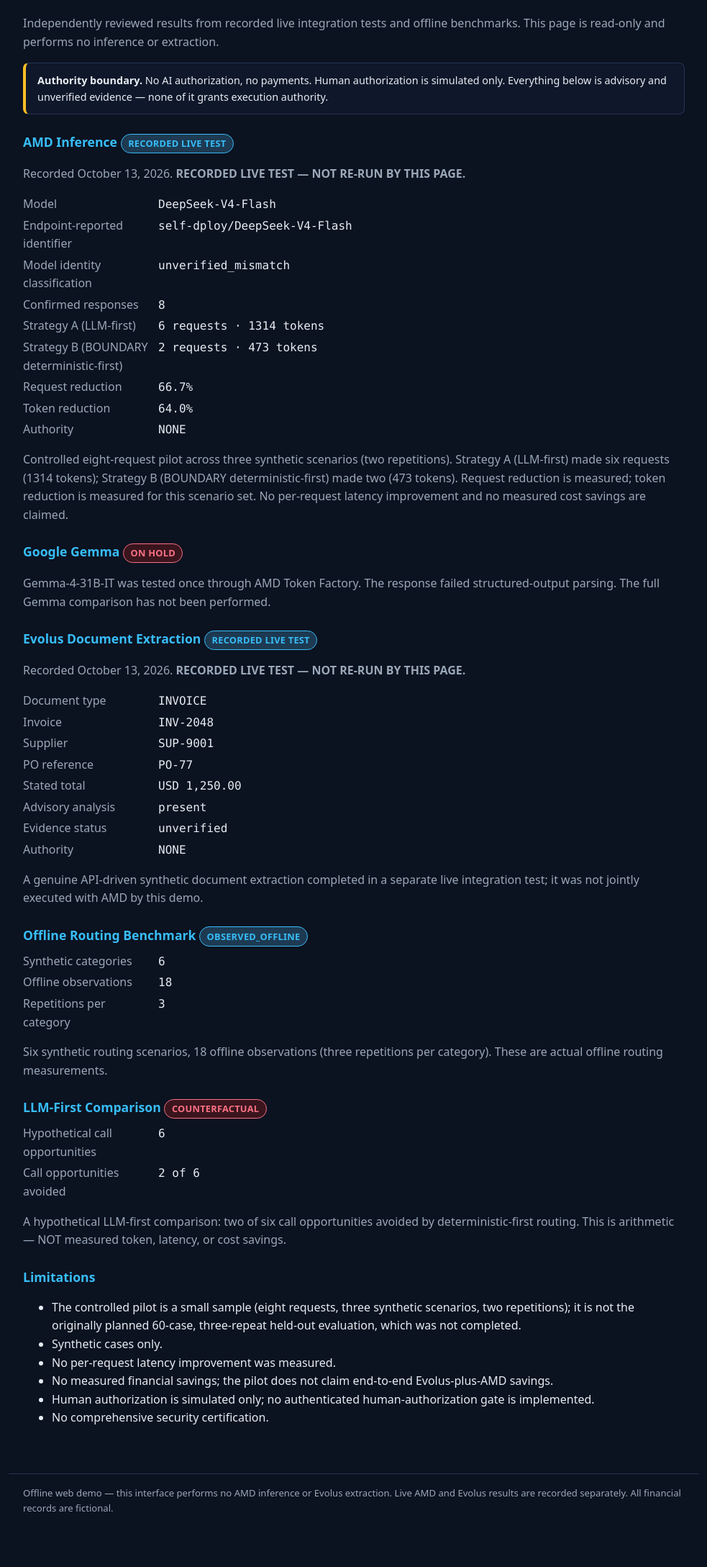
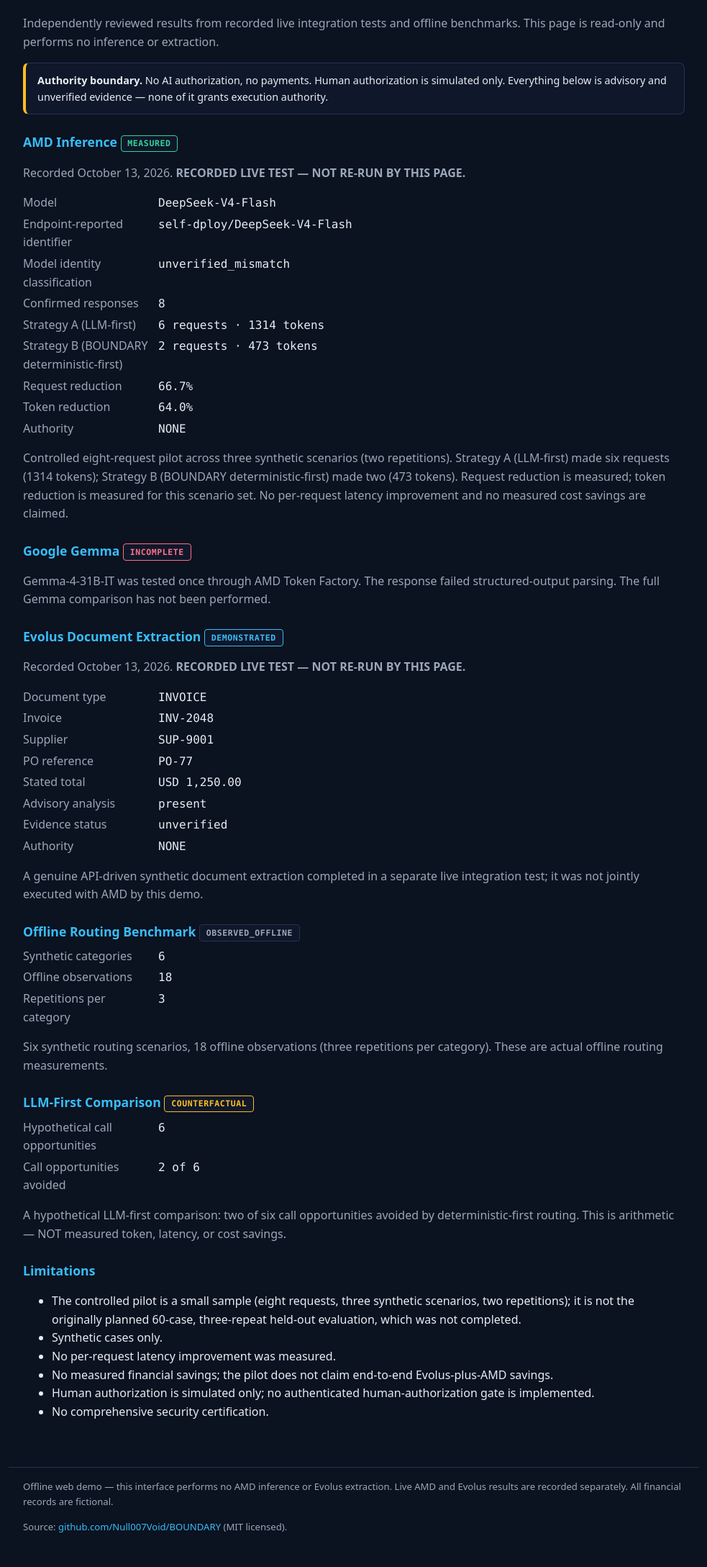
Before and after one commit to Null007Void/BOUNDARY, a FastAPI app: page /evidence in a window 1280 px wide. Shown: the part 194-2371 px from the top of the page at 72% size, without its empty margins (148-1131 px from the left). Before the commit the page ends 2294 px from the top, so only its background shows below. Run offline with FastAPI, Linux system fonts and the light colour scheme.

Commit message:
S4F.12: judge evidence clarity (status labels, zero-call indicators, source link)
- Add MEASURED/DEMONSTRATED/OBSERVED_OFFLINE/COUNTERFACTUAL/INCOMPLETE status labels to the evidence page (underlying provenance preserved)
- Add zero-model-call indicator on deterministic (CASE-1) and held (CASE-3) cases
- Add MIT-licensed public source link to homepage and evidence footers
- 4 regression tests (status labels, zero-call indicators, source links)

```diff
--- a/boundary/evidence.py
+++ b/boundary/evidence.py
@@ -10,6 +10,7 @@ private URLs, or personal account identifiers are present.
 
 AMD_EVIDENCE = {
     "provenance": "RECORDED LIVE TEST",
+    "status": "MEASURED",
     "recorded_at": "October 13, 2026",
     "model_id": "DeepSeek-V4-Flash",
     "endpoint_model_id": "self-dploy/DeepSeek-V4-Flash",
@@ -32,6 +33,7 @@ AMD_EVIDENCE = {
 
 EVOLUS_EVIDENCE = {
     "provenance": "RECORDED LIVE TEST",
+    "status": "DEMONSTRATED",
     "recorded_at": "October 13, 2026",
     "document_type": "INVOICE",
     "invoice_id": "INV-2048",
--- a/static/style.css
+++ b/static/style.css
@@ -293,6 +293,35 @@ h3 { font-size: 1rem; margin: 0 0 0.25rem; }
 
 /* How-it-works process strip */
 .how { margin: 0 0 1.5rem; }
+
+/* Evidence status labels */
+.status-label {
+  display: inline-block;
+  padding: 0.1rem 0.55rem;
+  border-radius: 4px;
+  font-family: var(--font-mono);
+  font-size: 0.72rem;
+  font-weight: 700;
+  letter-spacing: 0.05em;
+  border: 1px solid var(--border);
+  color: var(--text-muted);
+  background: var(--obsidian-2);
+  vertical-align: middle;
+}
+.status-label--measured { color: var(--emerald); border-color: var(--emerald); }
+.status-label--demonstrated { color: var(--cyan); border-color: var(--cyan); }
+.status-label--offline { color: var(--text-muted); border-color: var(--border); }
+.status-label--counterfactual { color: var(--amber); border-color: var(--amber); }
+.status-label--incomplete { color: var(--coral); border-color: var(--coral); }
+
+.zero-call {
+  margin: 0.5rem 0 0.75rem;
+  display: flex;
+  align-items: center;
+  gap: 0.5rem;
+  flex-wrap: wrap;
+}
+
 .process-strip {
   list-style: none; margin: 0.75rem 0; padding: 0;
   display: flex; flex-wrap: wrap; gap: 0.5rem;
--- a/templates/case_detail.html
+++ b/templates/case_detail.html
@@ -102,6 +102,12 @@
     </ol>
 
     <h2>Selective Intelligence &mdash; B3 Routing</h2>
+    {% if routing and routing.model_calls == 0 %}
+    <div class="zero-call">
+      <span class="status-label status-label--offline">0 MODEL CALLS</span>
+      <span class="muted">{% if routing.route == "HELD" %}Held on trusted lookup state &mdash; no model was invoked.{% else %}Resolved deterministically &mdash; no model was invoked.{% endif %}</span>
+    </div>
+    {% endif %}
     {% if routing and routing.model_calls > 0 %}
     <div class="notice notice--info">
       <strong>OFFLINE SIMULATION &mdash; NO LIVE AMD REQUEST.</strong> The model output below is
--- a/templates/cases.html
+++ b/templates/cases.html
@@ -92,6 +92,7 @@
     Offline web demo &mdash; this interface performs no AMD inference or Evolus extraction.
     Live AMD and Evolus results are recorded separately (see Evidence &amp; Performance).
     All financial records are fictional.
+    <p>Source: <a href="https://github.com/Null007Void/BOUNDARY">github.com/Null007Void/BOUNDARY</a> (MIT licensed).</p>
   </footer>
 </body>
 </html>
--- a/templates/evidence.html
+++ b/templates/evidence.html
@@ -29,7 +29,7 @@
     </div>
 
     <section>
-      <h2>AMD Inference <span class="pill pill--info">{{ amd.provenance }}</span></h2>
+      <h2>AMD Inference <span class="status-label status-label--measured">{{ amd.status }}</span></h2>
       <p class="muted">Recorded {{ amd.recorded_at }}. <strong>RECORDED LIVE TEST &mdash; NOT RE-RUN BY THIS PAGE.</strong></p>
       <dl class="facts">
         <div><dt>Model</dt><dd class="mono">{{ amd.model_id }}</dd></div>
@@ -46,7 +46,7 @@
     </section>
 
     <section>
-      <h2>Google Gemma <span class="pill pill--risk">ON HOLD</span></h2>
+      <h2>Google Gemma <span class="status-label status-label--incomplete">INCOMPLETE</span></h2>
       <p class="muted">
         Gemma-4-31B-IT was tested once through AMD Token Factory. The response failed
         structured-output parsing. The full Gemma comparison has not been performed.
@@ -54,7 +54,7 @@
     </section>
 
     <section>
-      <h2>Evolus Document Extraction <span class="pill pill--info">{{ evolus.provenance }}</span></h2>
+      <h2>Evolus Document Extraction <span class="status-label status-label--demonstrated">{{ evolus.status }}</span></h2>
       <p class="muted">Recorded {{ evolus.recorded_at }}. <strong>RECORDED LIVE TEST &mdash; NOT RE-RUN BY THIS PAGE.</strong></p>
       <dl class="facts">
         <div><dt>Document type</dt><dd>{{ evolus.document_type }}</dd></div>
@@ -70,7 +70,7 @@
     </section>
 
     <section>
-      <h2>Offline Routing Benchmark <span class="pill pill--info">{{ b51_observed.label }}</span></h2>
+      <h2>Offline Routing Benchmark <span class="status-label status-label--offline">{{ b51_observed.label }}</span></h2>
       <dl class="facts">
         <div><dt>Synthetic categories</dt><dd>{{ b51_observed.categories }}</dd></div>
         <div><dt>Offline observations</dt><dd>{{ b51_observed.observations }}</dd></div>
@@ -80,7 +80,7 @@
     </section>
 
     <section>
-      <h2>LLM-First Comparison <span class="pill pill--risk">{{ b51.label }}</span></h2>
+      <h2>LLM-First Comparison <span class="status-label status-label--counterfactual">{{ b51.label }}</span></h2>
       <dl class="facts">
         <div><dt>Hypothetical call opportunities</dt><dd>{{ b51.categories }}</dd></div>
         <div><dt>Call opportunities avoided</dt><dd>{{ b51.call_opportunities_avoided }} of {{ b51.categories }}</dd></div>
@@ -104,6 +104,7 @@
   <footer class="site-footer">
     Offline web demo &mdash; this interface performs no AMD inference or Evolus extraction.
     Live AMD and Evolus results are recorded separately. All financial records are fictional.
+    <p>Source: <a href="https://github.com/Null007Void/BOUNDARY">github.com/Null007Void/BOUNDARY</a> (MIT licensed).</p>
   </footer>
 </body>
 </html>
```
Also changed, not shown: tests/test_evidence.py (+23 -0 lines), tests/test_signal_prism.py (+21 -0 lines).
